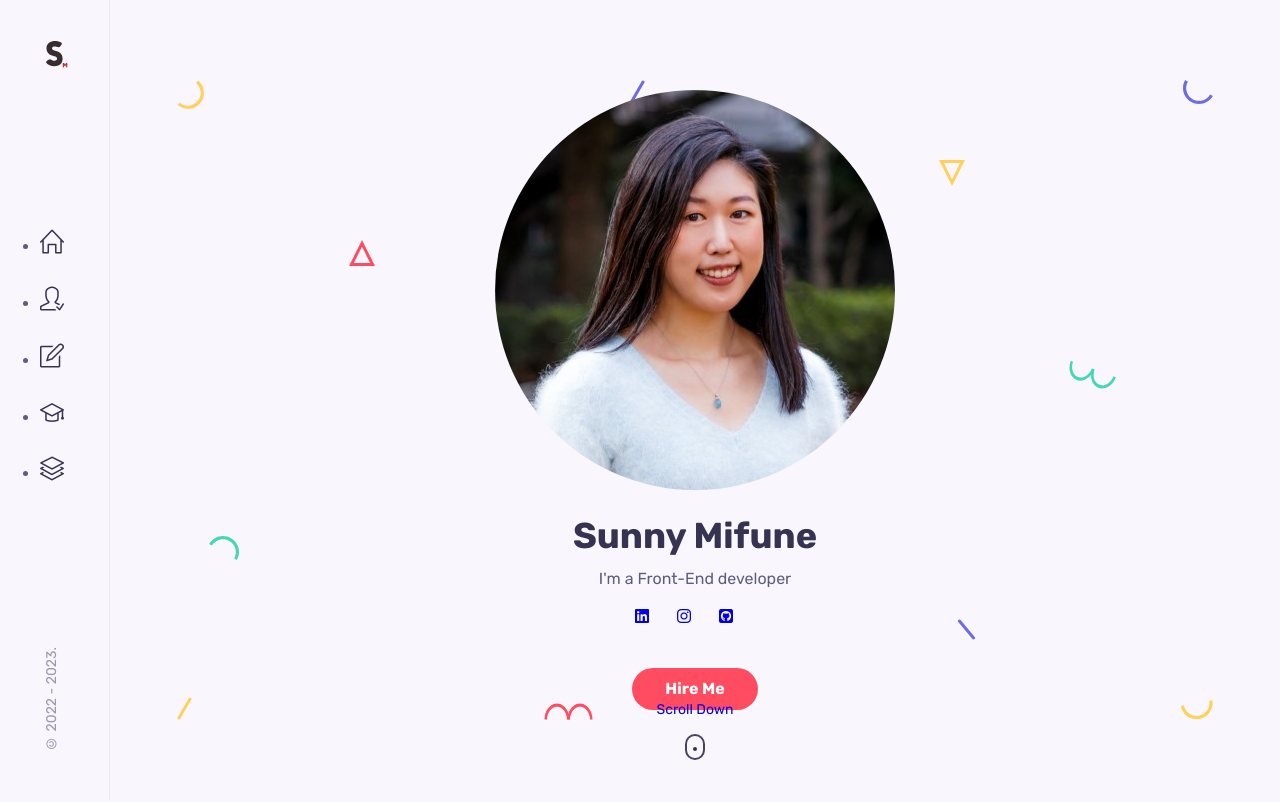
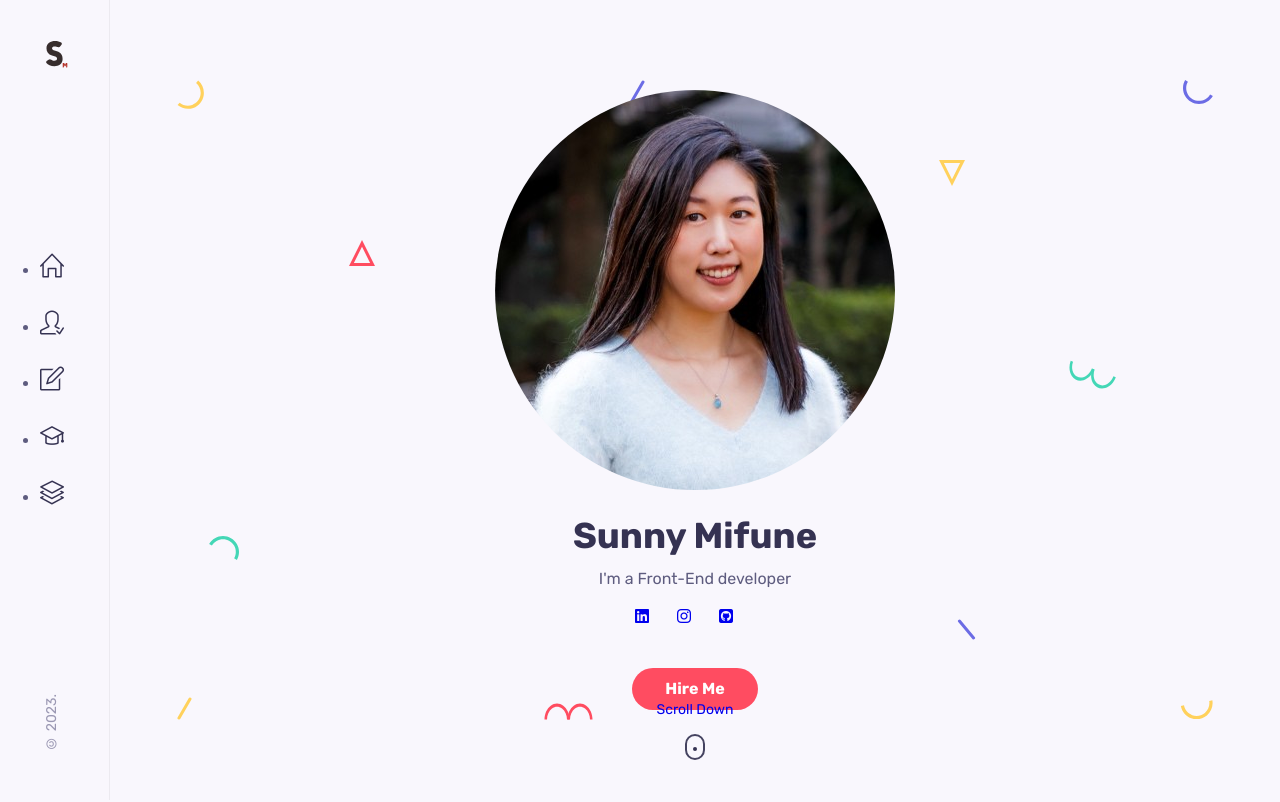
Before and after one commit to SunnyMifune/portfolio, a React (Create React App) app: page / in a window 1280 px wide. Shown: the top 802 px of the page. Built offline with nearby package versions, Linux system fonts and the light colour scheme.

Commit message:
change the number

```diff
--- a/src/components/sidebar/Sidebar.jsx
+++ b/src/components/sidebar/Sidebar.jsx
@@ -60,7 +60,7 @@ const Sidebar = () => {
       </nav>
 
       <div className="nav_footer">
-        <span className="copyright">&copy; 2022 - 2023.</span>
+        <span className="copyright">&copy; 2023.</span>
       </div>
     </aside>
 
```
